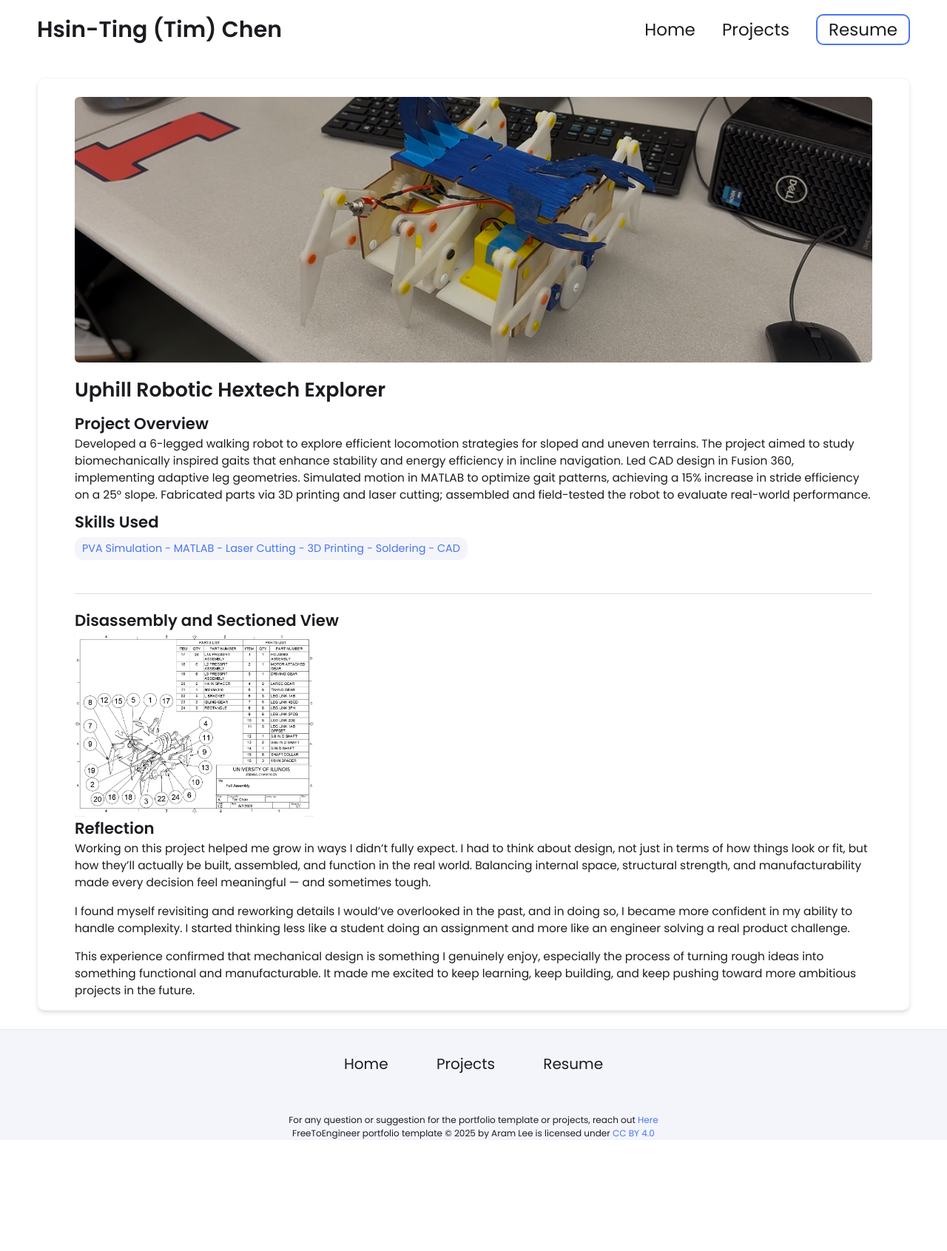
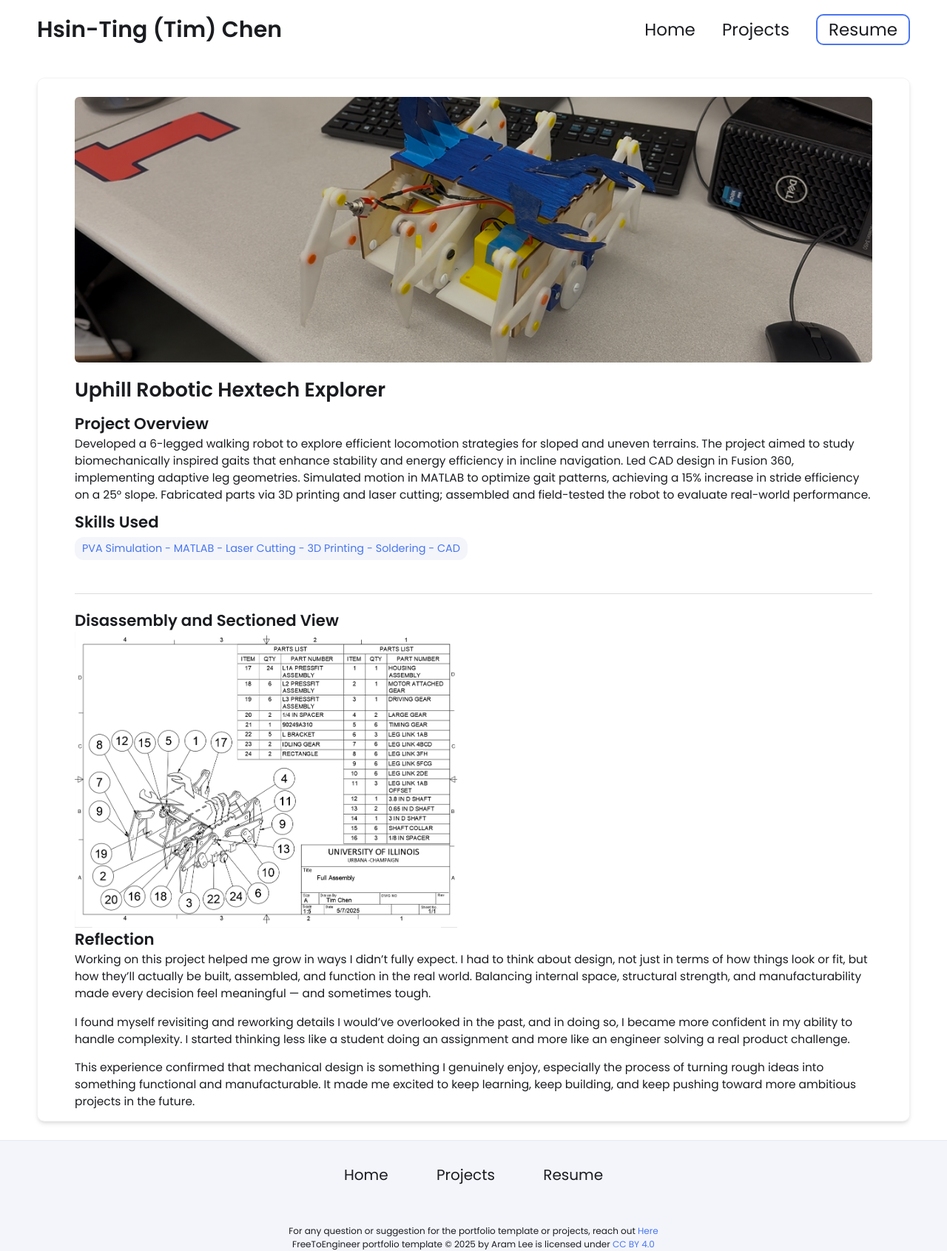
Before and after one commit to timchen863/timchen863.github.io, a Jekyll site: the page built from _projects/Hextech/index.md, in a window 1280 px wide. Shown: the whole page at 74% size. Built offline with Jekyll 4.4.1, drawn with Linux system fonts in a browser that asks for light colours; before the commit the page ends 1541 px from its top, so only the background shows below that.

Commit message:
Update index.md

```diff
--- a/_projects/Hextech/index.md
+++ b/_projects/Hextech/index.md
@@ -15,7 +15,7 @@ main-image: /hextechdemo.jpg
 
 ---
 ## Disassembly and Sectioned View
-{% include image-gallery.html images="fullasm.png" height="250" %}
+{% include image-gallery.html images="fullasm.png" height="400" %}
 ## Reflection
 Working on this project helped me grow in ways I didn’t fully expect. I had to think about design, not just in terms of how things look or fit, but how they’ll actually be built, assembled, and function in the real world. Balancing internal space, structural strength, and manufacturability made every decision feel meaningful — and sometimes tough.
 
```
